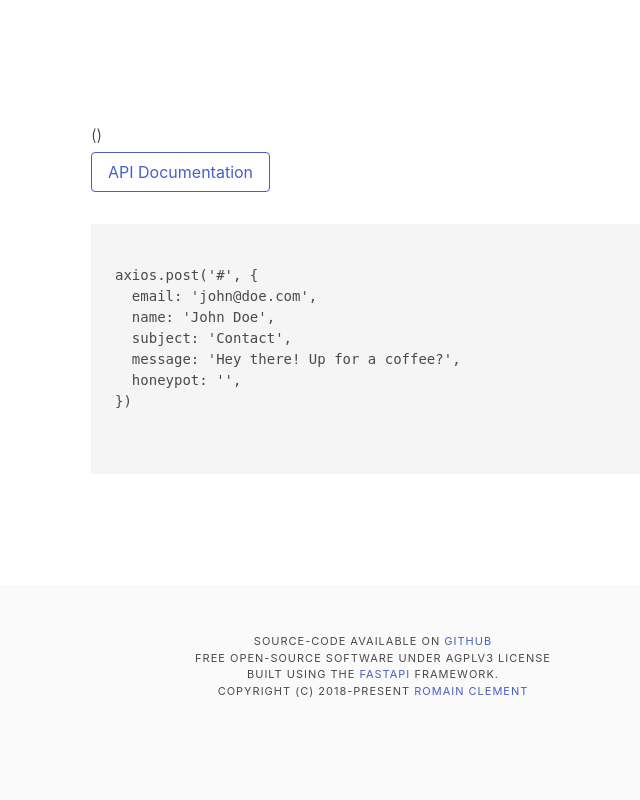
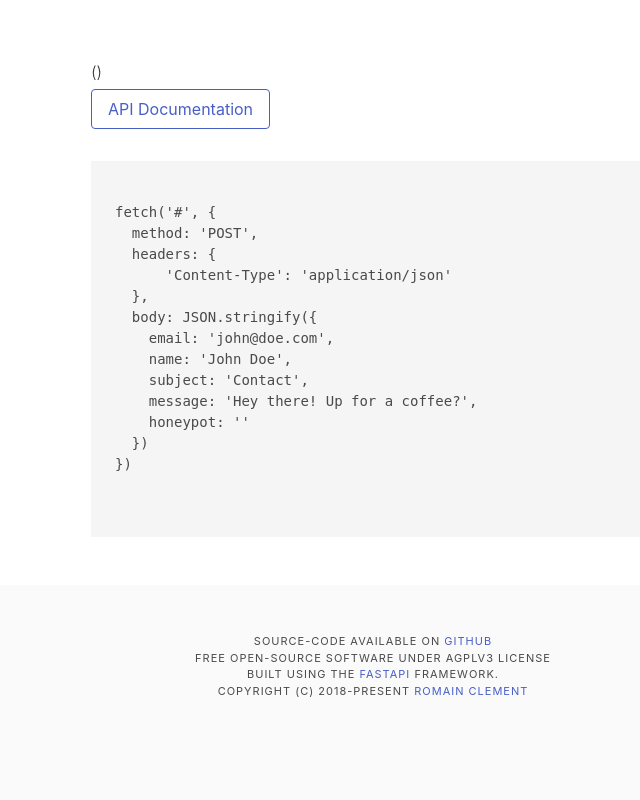
Before and after one commit to rclement/mailer, a Python web app: template templates/homepage.html in a window 1280 px wide. Shown: the whole page, without its empty margins (267-907 px from the left). Run offline with Jinja, Linux system fonts and the light colour scheme; the template is opened without the code that fills it, so the values that code supplies are empty; some libraries are stand-ins or nearby versions.

Commit message:
Replace axios snippets with fetch in documentation

```diff
--- a/templates/homepage.html
+++ b/templates/homepage.html
@@ -29,15 +29,21 @@
 
             <pre style="margin-top: 2rem;">
               <code>
-axios.post('{{ url_for('post_mail') }}', {
+fetch('{{ url_for('post_mail') }}', {
+  method: 'POST',
+  headers: {
+      'Content-Type': 'application/json'
+  },
+  body: JSON.stringify({
     email: 'john@doe.com',
     name: 'John Doe',
     subject: 'Contact',
     message: 'Hey there! Up for a coffee?',
     {%- if settings.recaptcha_secret_key %}
-  'g-recaptcha-response': 'azertyuiopqsdfghjklmwxcvbn'
+    'g-recaptcha-response': 'azertyuiopqsdfghjklmwxcvbn',
     {%- endif %}
-  honeypot: '',
+    honeypot: ''
+  })
 })
               </code>
             </pre>
```
Also changed, not shown: README.md. Lines whose indentation alone changed are shown as unchanged.
